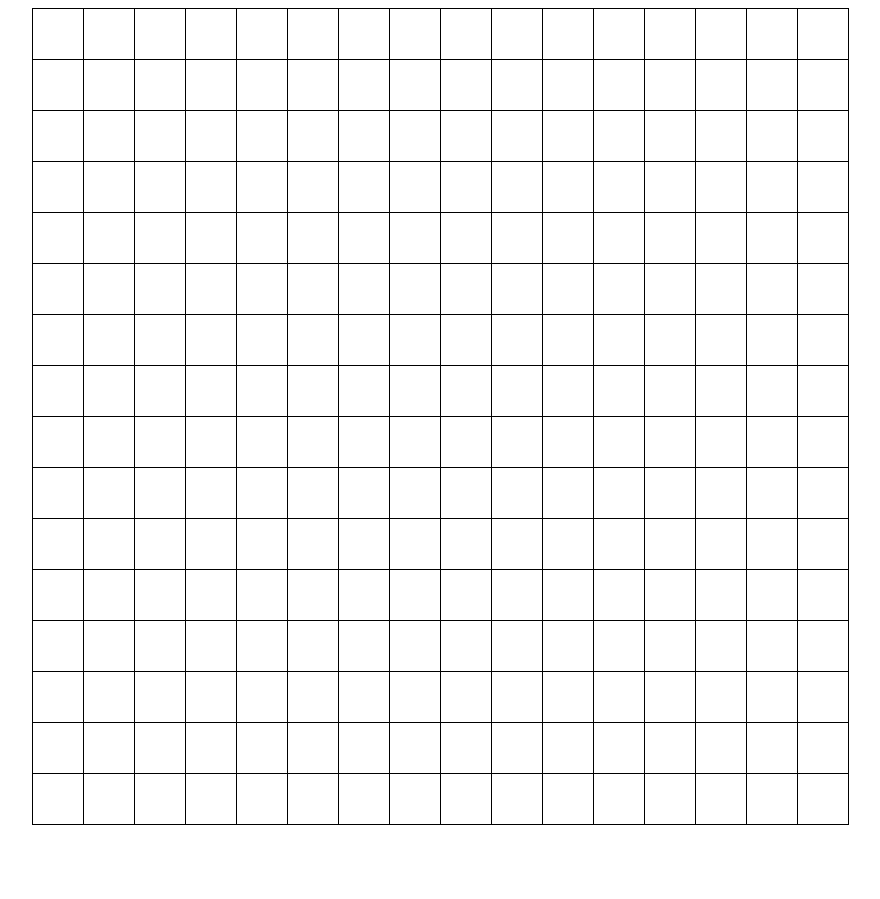
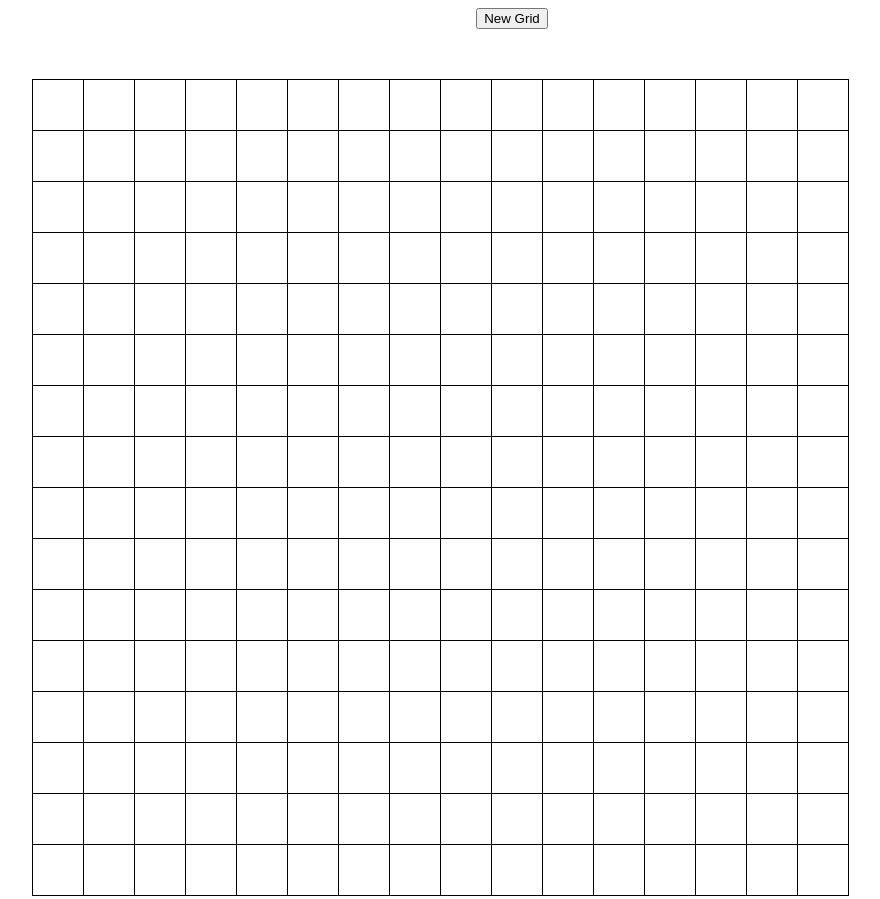
Before and after one commit to DotSnuk/etch-a-sketch, a plain HTML site: page index.html in a window 1280 px wide. Shown: the whole page, without its empty margins (128-1008 px from the left). Before the commit the page ends 832 px from the top, so only its background shows below. Drawn offline with Linux system fonts and the light colour scheme.

Commit message:
working on centering button and grid

```diff
--- a/index.html
+++ b/index.html
@@ -9,6 +9,7 @@
     <link rel="stylesheet" href="styles.css">
 </head>
 <body>
+    <button id="new-grid">New Grid</button>
     <div id="div-container">
 
     </div>
--- a/styles.css
+++ b/styles.css
@@ -1,14 +1,19 @@
 #div-container {
     display: flex;
     flex-direction: column;
+    align-self: stretch;
     margin: auto;
     flex-basis: 960px;
+    width: 960px;
 }
 
 body {
     display: flex;
     justify-content: center;
     align-items: center;
+    flex-direction: column;
+    gap: 50px;
+
 }
 
 .row {
```
